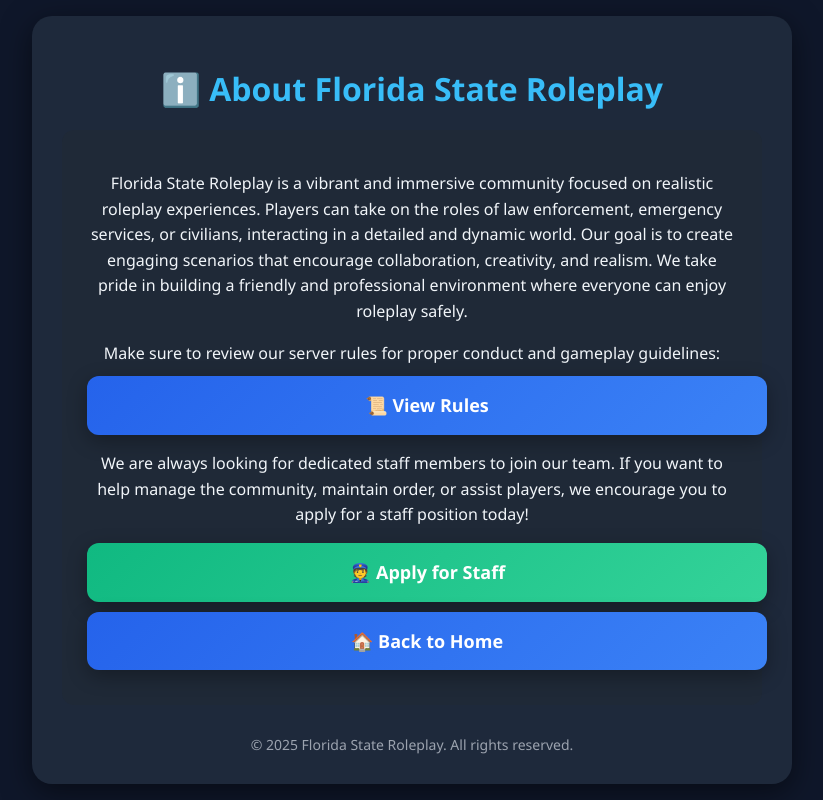
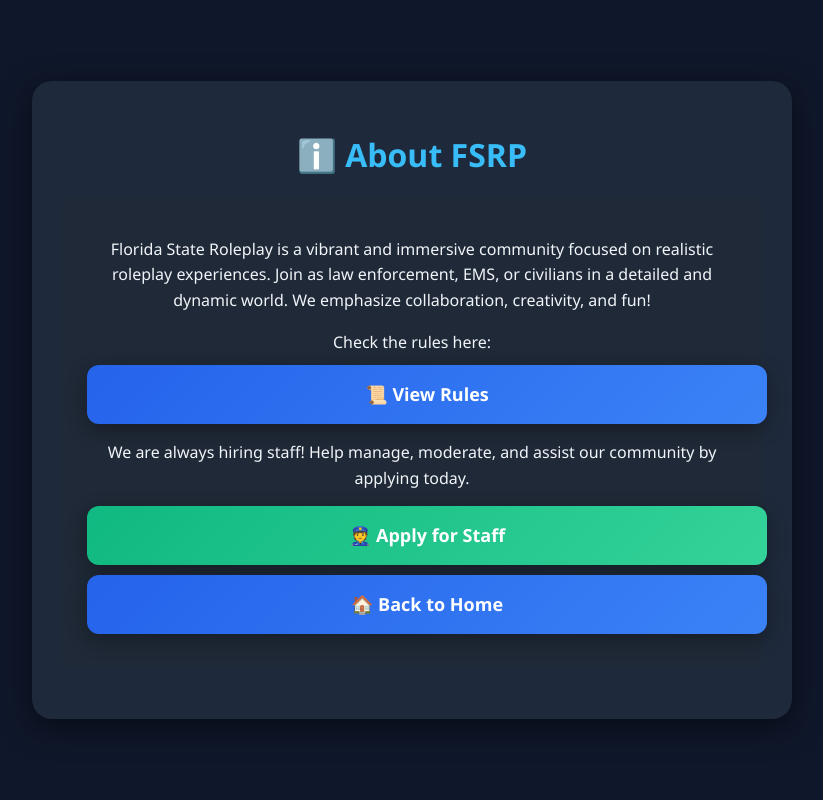
Before and after one commit to schoolop/FRSP, a website: page views/info.html in a window 1280 px wide. Shown: the whole page, without its empty margins (228-1051 px from the left). Drawn offline with Linux system fonts and the light colour scheme.

Commit message:
Update info.html

```diff
--- a/views/info.html
+++ b/views/info.html
@@ -3,8 +3,8 @@
 <head>
   <meta charset="UTF-8">
   <meta name="viewport" content="width=device-width, initial-scale=1.0">
-  <title>Florida State Roleplay - Info</title>
-  <link rel="stylesheet" href="/style.css"> <!-- adjust if needed -->
+  <title>FSRP - Info</title>
+  <link rel="stylesheet" href="/style.css">
   <style>
     body {
       margin: 0;
@@ -40,11 +40,6 @@
       border-radius: 12px;
       margin: 20px 0;
       line-height: 1.6;
-      text-align: center;
-    }
-
-    .section p {
-      margin-bottom: 15px;
     }
 
     .btn {
@@ -81,36 +76,29 @@
       background: linear-gradient(135deg, #059669, #10b981);
     }
 
-    footer {
-      text-align: center;
-      margin-top: 30px;
-      font-size: 14px;
-      color: #9ca3af;
+    .section p {
+      margin-bottom: 15px;
     }
   </style>
 </head>
 <body>
   <div class="container">
-    <h1>ℹ️ About Florida State Roleplay</h1>
+    <h1>ℹ️ About FSRP</h1>
 
     <section class="section">
       <p>
-        Florida State Roleplay is a vibrant and immersive community focused on realistic roleplay experiences. Players can take on the roles of law enforcement, emergency services, or civilians, interacting in a detailed and dynamic world. Our goal is to create engaging scenarios that encourage collaboration, creativity, and realism. We take pride in building a friendly and professional environment where everyone can enjoy roleplay safely.
+        Florida State Roleplay is a vibrant and immersive community focused on realistic roleplay experiences. Join as law enforcement, EMS, or civilians in a detailed and dynamic world. We emphasize collaboration, creativity, and fun!
       </p>
       <p>
-        Make sure to review our server rules for proper conduct and gameplay guidelines:
+        Check the rules here:
         <a href="https://discord.com/channels/1307970869682765935/1308736644265803786" target="_blank" class="btn">📜 View Rules</a>
       </p>
       <p>
-        We are always looking for dedicated staff members to join our team. If you want to help manage the community, maintain order, or assist players, we encourage you to apply for a staff position today!
+        We are always hiring staff! Help manage, moderate, and assist our community by applying today.
       </p>
       <a href="https://docs.google.com/forms/d/e/1FAIpQLSdggGzL8mKH0qETS1AmpJEhY5K4PJ6qoQ-79DWu6x1B6_uKvQ/viewform" target="_blank" class="btn special">👮 Apply for Staff</a>
       <a href="./" class="btn">🏠 Back to Home</a>
     </section>
-
-    <footer>
-      &copy; 2025 Florida State Roleplay. All rights reserved.
-    </footer>
   </div>
 </body>
 </html>
```
